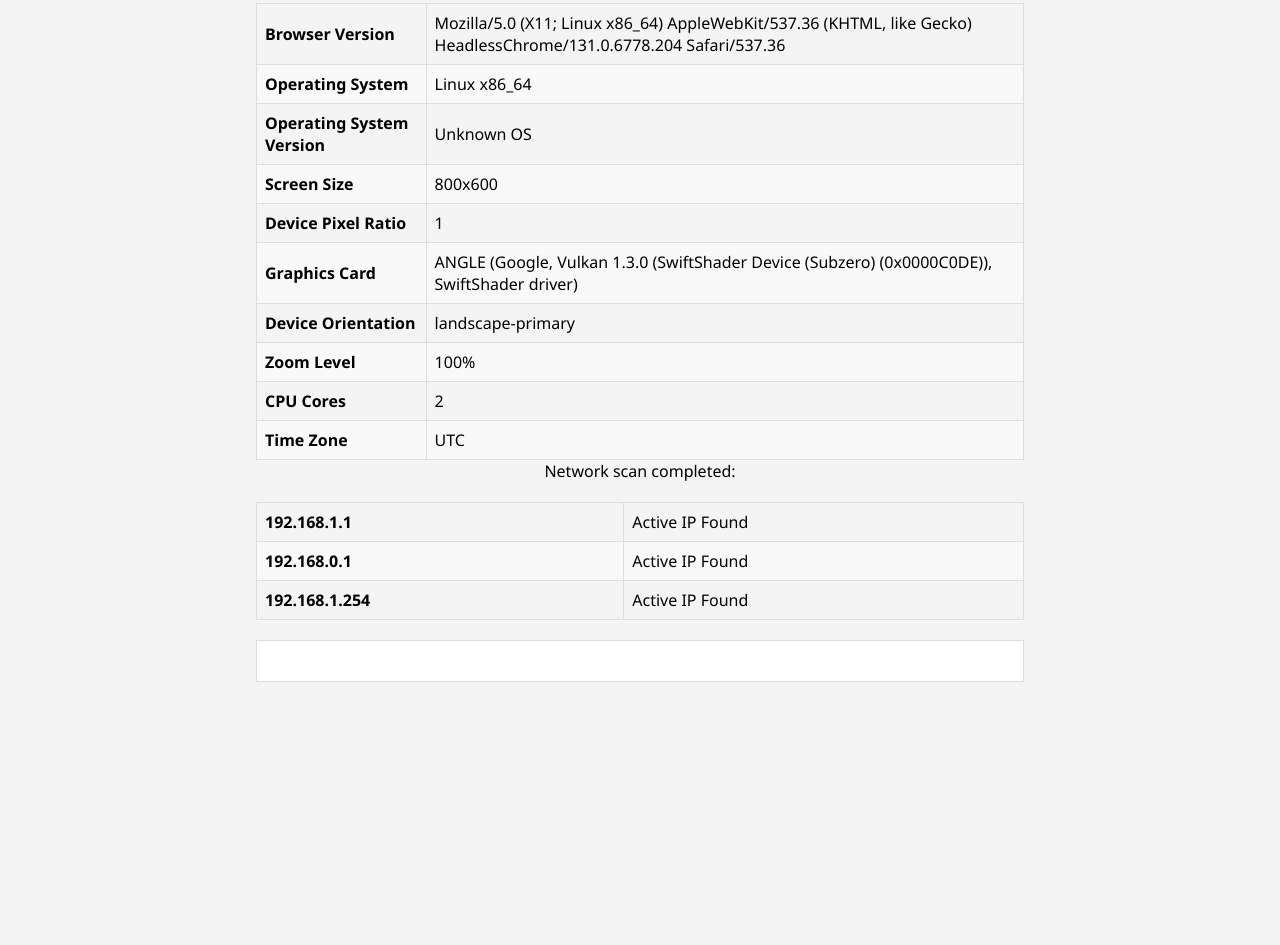
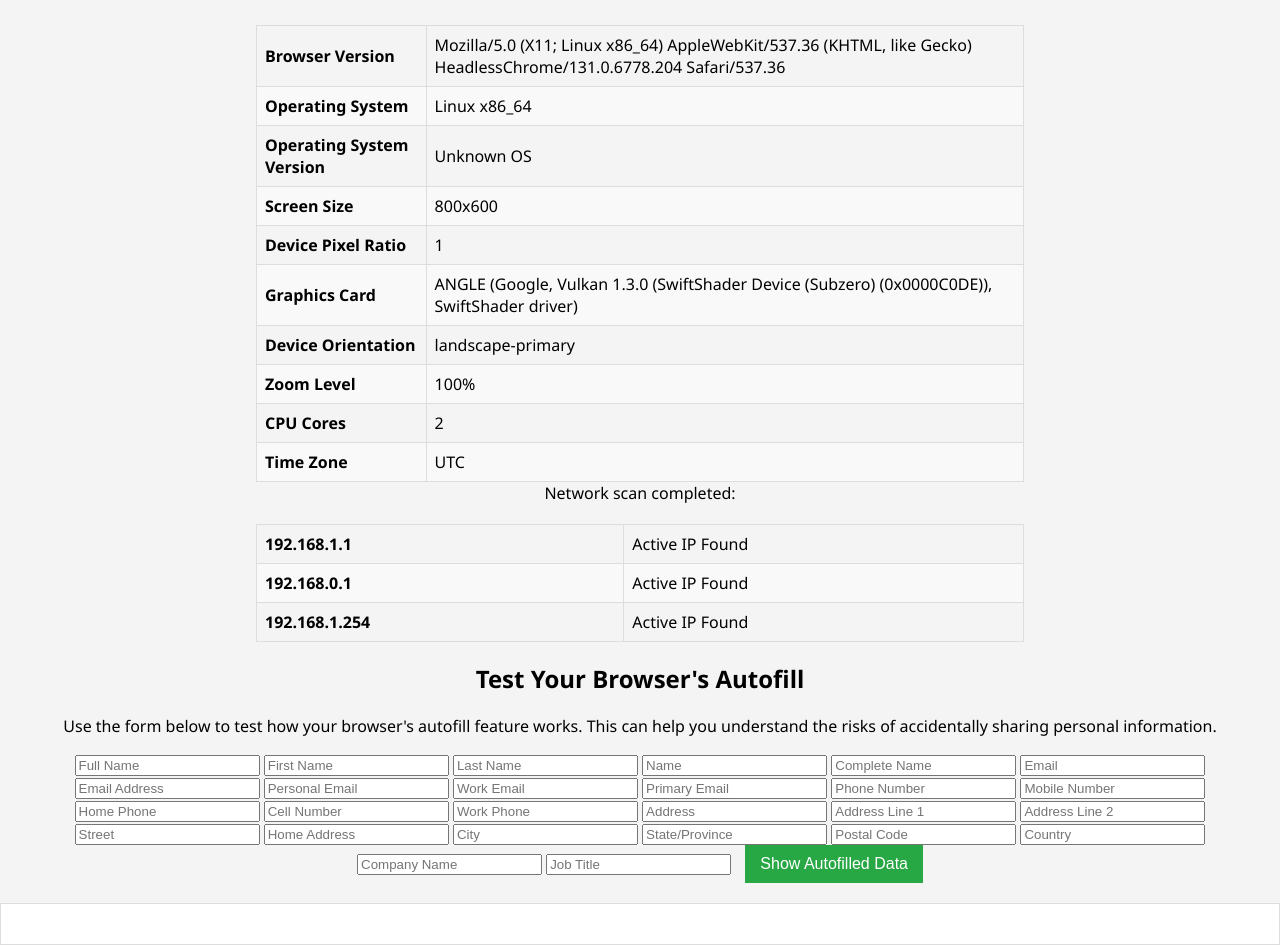
Before and after one commit to pentestfunctions/fraudcheck, a plain HTML site: page index.html in a window 1280 px wide. Shown: the part 431-1376 px from the top of the page. Before the commit the page ends 1113 px from the top, so only its background shows below. Drawn offline with Linux system fonts and the light colour scheme.

Commit message:
Update index.html

```diff
--- a/index.html
+++ b/index.html
@@ -18,12 +18,77 @@
             <p>1. It is important to check multiple sources for a comprehensive understanding. Each link provides unique insights that contribute to a thorough analysis.</p>
             <p>2. Ensure you check group pages on social media for people discussing scam text messages with URLs in the screenshots - a great way to start!</p>
             <p>3. Facebook's ad library and user content can be invaluable in identifying link-based scams, offering insights into the methods used by potential fraudsters.</p>
-            <p>Browser info is shown below to ensure you know what the target website might log about you.</p>
+            <p>NOTHING BELOW IS STORED Browser info is shown below to ensure you know what the target website might log about you.</p>
         </div>
         <div id="browserInfo"></div>
+    </div>
 
-        <div id="linksArea"></div>
+    <div id="autofillTestSection">
+        <h2>Test Your Browser's Autofill</h2>
+        <p>Use the form below to test how your browser's autofill feature works. This can help you understand the risks of accidentally sharing personal information.</p>
+        <form id="testForm">
+            <!-- Full Name Variations -->
+            <input type="text" placeholder="Full Name" name="fullName" autocomplete="name">
+            <input type="text" placeholder="First Name" name="firstName" autocomplete="given-name">
+            <input type="text" placeholder="Last Name" name="lastName" autocomplete="family-name">
+            <input type="text" placeholder="Name" name="name" autocomplete="name">
+            <input type="text" placeholder="Complete Name" name="completeName" autocomplete="name">
+
+            <!-- Email Variations -->
+            <input type="email" placeholder="Email" name="email" autocomplete="email">
+            <input type="email" placeholder="Email Address" name="emailAddress" autocomplete="email">
+            <input type="email" placeholder="Personal Email" name="personalEmail" autocomplete="email">
+            <input type="email" placeholder="Work Email" name="workEmail" autocomplete="email">
+            <input type="email" placeholder="Primary Email" name="primaryEmail" autocomplete="email">
+
+            <!-- Phone Number Variations -->
+            <input type="tel" placeholder="Phone Number" name="phone" autocomplete="tel">
+            <input type="tel" placeholder="Mobile Number" name="mobile" autocomplete="tel">
+            <input type="tel" placeholder="Home Phone" name="homePhone" autocomplete="tel">
+            <input type="tel" placeholder="Cell Number" name="cellNumber" autocomplete="tel">
+            <input type="tel" placeholder="Work Phone" name="workPhone" autocomplete="tel">
+
+            <!-- Address Variations -->
+            <input type="text" placeholder="Address" name="address" autocomplete="street-address">
+            <input type="text" placeholder="Address Line 1" name="address1" autocomplete="address-line1">
+            <input type="text" placeholder="Address Line 2" name="address2" autocomplete="address-line2">
+            <input type="text" placeholder="Street" name="street" autocomplete="address-line1">
+            <input type="text" placeholder="Home Address" name="homeAddress" autocomplete="street-address">
+
+            <!-- Additional Details -->
+            <input type="text" placeholder="City" name="city" autocomplete="address-level2">
+            <input type="text" placeholder="State/Province" name="state" autocomplete="address-level1">
+            <input type="text" placeholder="Postal Code" name="postalCode" autocomplete="postal-code">
+            <input type="text" placeholder="Country" name="country" autocomplete="country">
+            <input type="text" placeholder="Company Name" name="companyName" autocomplete="organization">
+            <input type="text" placeholder="Job Title" name="jobTitle" autocomplete="organization-title">
+
+            <button type="button" onclick="showAutofilledData()">Show Autofilled Data</button>
+        </form>
+        <div id="autofilledData"></div>
     </div>
+    <div id="linksArea"></div>
+
+    <script>
+        function showAutofilledData() {
+            var form = document.getElementById('testForm');
+            var data = {
+                fullName: form['fullName'].value || form['firstName'].value + ' ' + form['lastName'].value,
+                email: form['email'].value || form['emailAddress'].value,
+                phone: form['phone'].value || form['mobile'].value || form['homePhone'].value,
+                address: form['address'].value || form['address1'].value + ' ' + form['address2'].value,
+                city: form['city'].value,
+                state: form['state'].value,
+                postalCode: form['postalCode'].value,
+                country: form['country'].value,
+                companyName: form['companyName'].value,
+                jobTitle: form['jobTitle'].value
+            };
+            document.getElementById('autofilledData').innerText = JSON.stringify(data, null, 2);
+        }
+    </script>
+
+
     <script src="script.js"></script>
-</body>
-</html>
+    </body>
+    </html>
```
